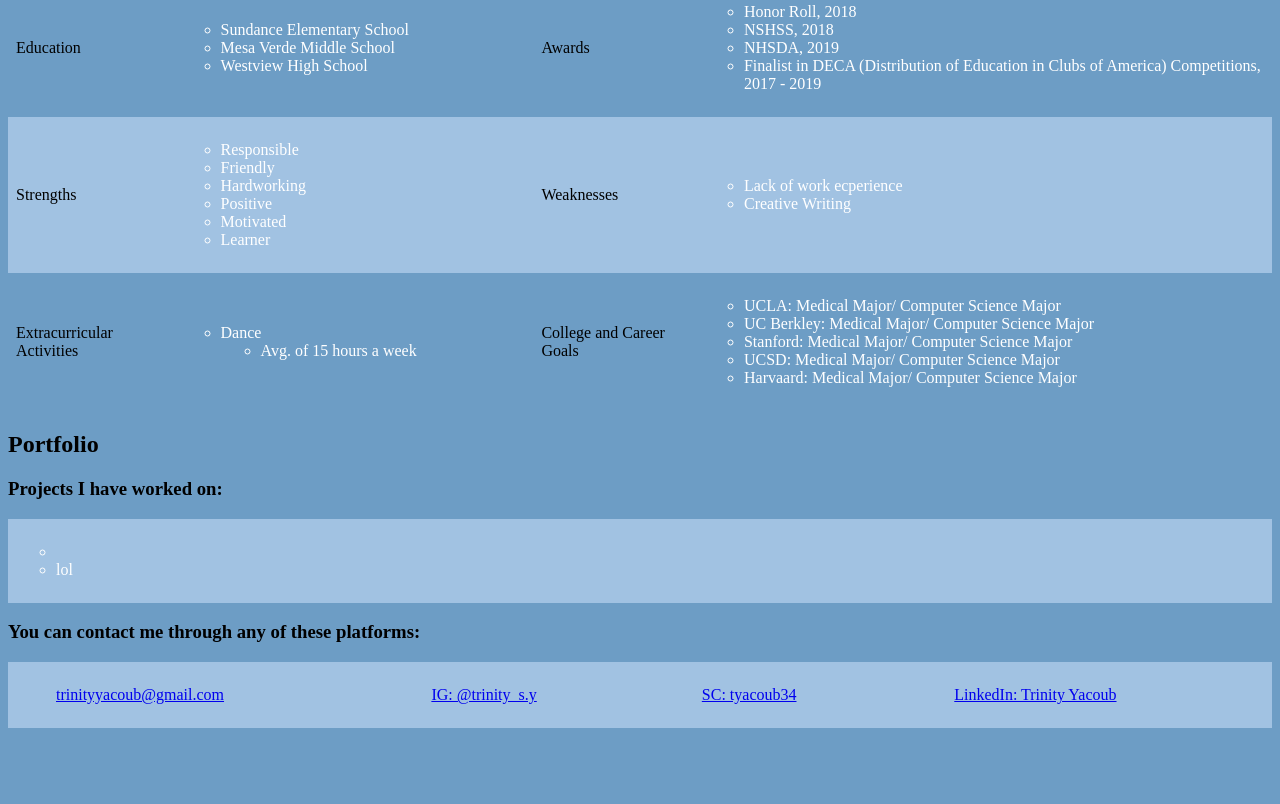
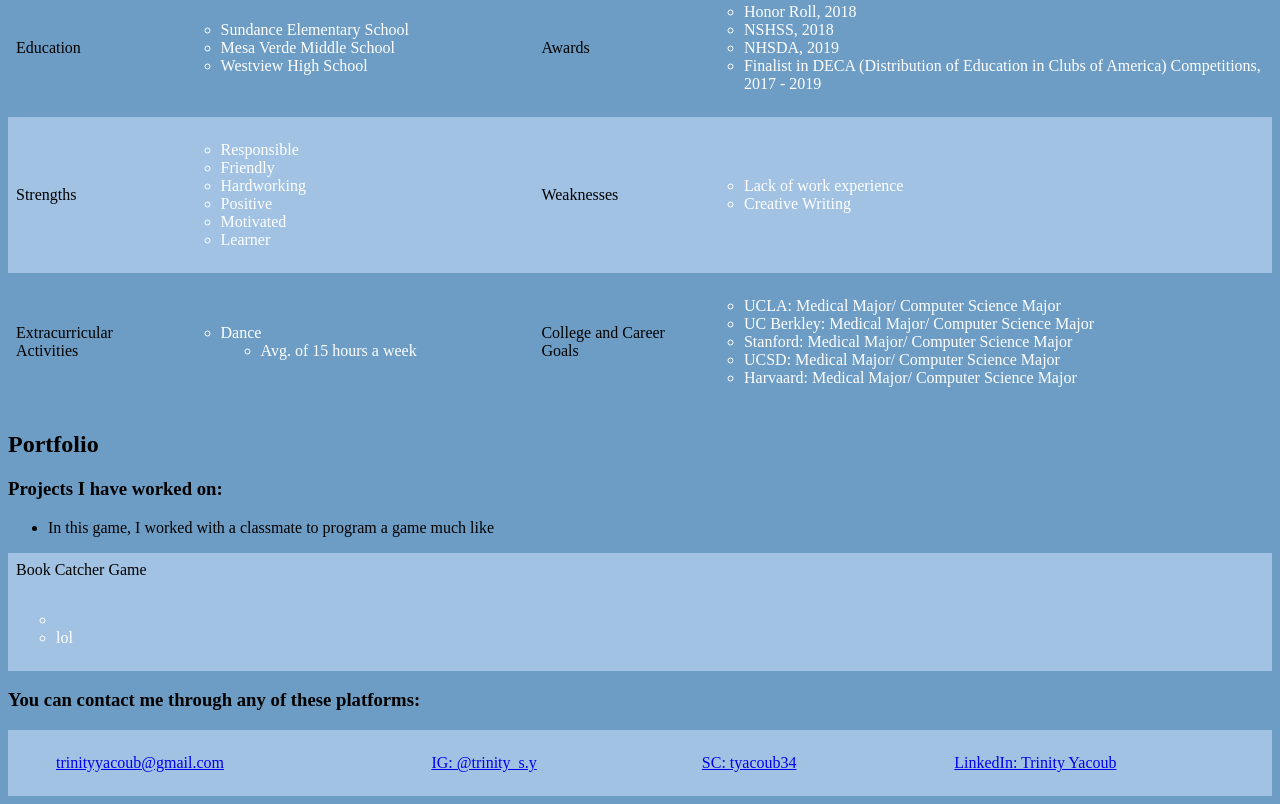
Before and after one commit to WVCS/portfolio-TrinityY, a plain HTML site: page index.html in a window 1280 px wide. Shown: the part 919-1723 px from the top of the page. Before the commit the page ends 1655 px from the top, so only its background shows below. Drawn offline with Linux system fonts and the light colour scheme.

Commit message:
Update index.html

```diff
--- a/index.html
+++ b/index.html
@@ -117,7 +117,7 @@ img {
     <td>Weaknesses</td>
 	<td>
     <ul style="list-style-type:circle;color:#FFFFFF;">
-  <li>Lack of work ecperience</li>
+  <li>Lack of work experience</li>
   <li>Creative Writing</li>
     </ul>
 	</td>
@@ -150,7 +150,12 @@ img {
 
 <h2>Portfolio</h2>
 <h3>Projects I have worked on:</h3>
-
+<table>
+	<tr>
+		<tr>
+			<td>Book Catcher Game</td>
+			<ul>
+				<li> In this game, I worked with a classmate to program a game much like
 <table>
 <tr>
 <tr>
```
